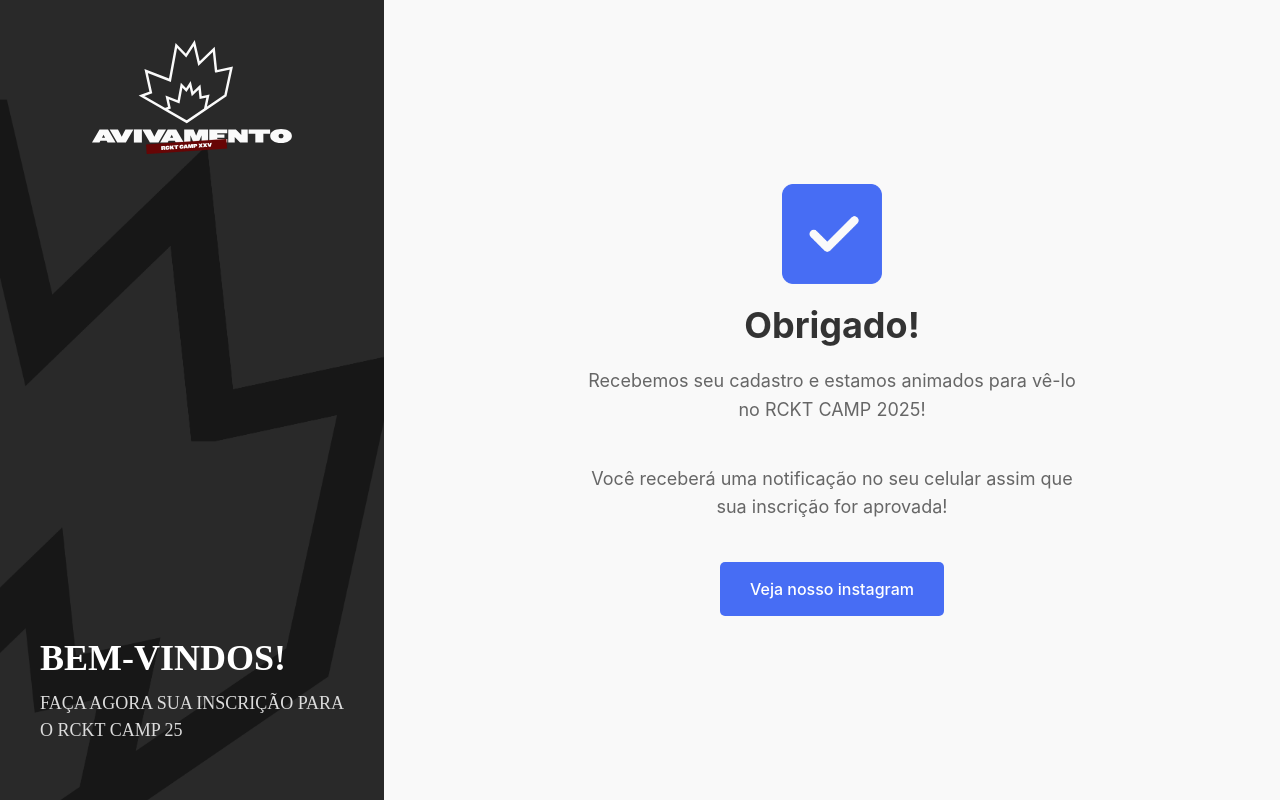
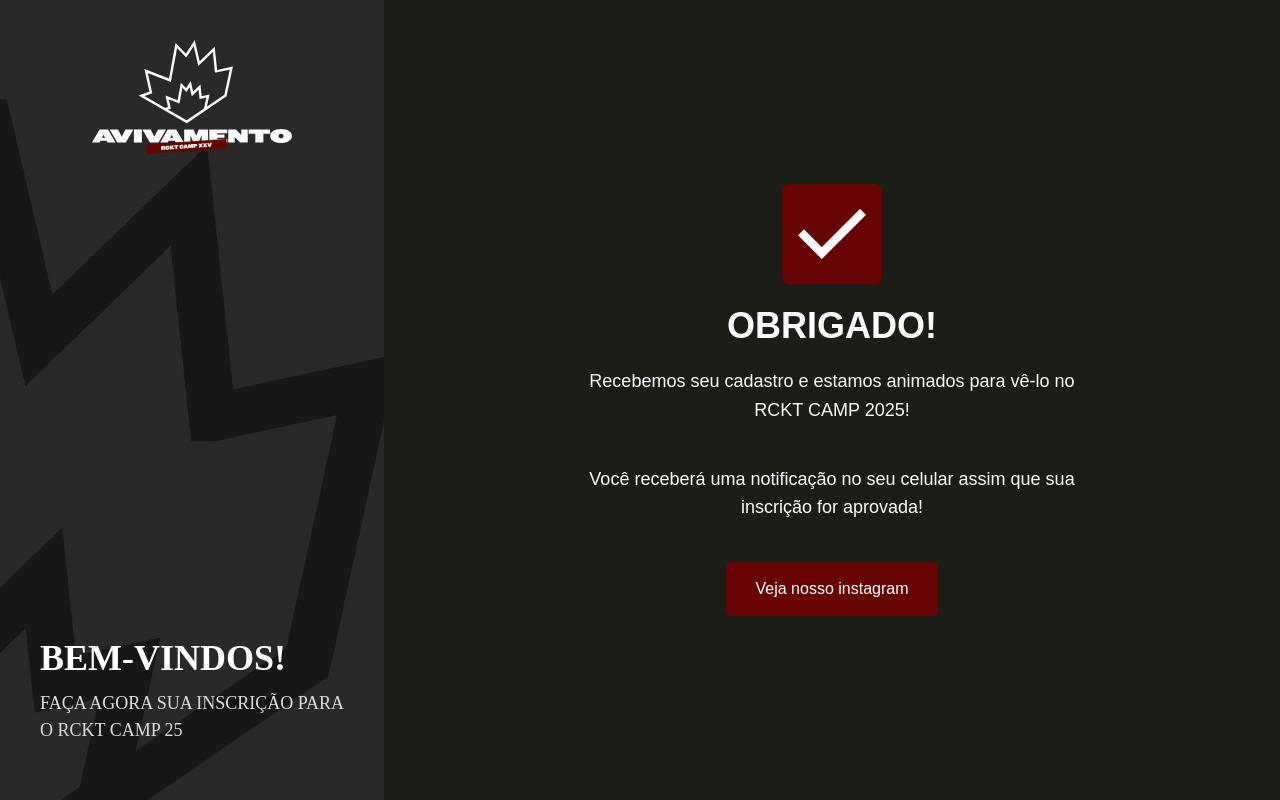
Before and after one commit to sperandiogu/forms-rocket, a React (Create React App) app: page /obrigado in a window 1280 px wide. Built offline with nearby package versions, Linux system fonts and the light colour scheme; a web font is replaced by a local one.

Commit message:
fix thanku page

```diff
--- a/src/style/ThankYou.css
+++ b/src/style/ThankYou.css
@@ -2,12 +2,13 @@
 .thank-you-container {
   display: flex;
   flex-direction: column;
-  justify-content: center; /* Espaça conteúdo principal e rodapé */
+  justify-content: center;
+  /* Espaça conteúdo principal e rodapé */
   align-items: center;
   width: 100%;
   padding: 40px;
-  background-color: #f9f9f9;
-  font-family: "Inter", sans-serif;
+  background-color: #1d1d18;
+  font-family: "owners", sans-serif;
   text-align: center;
 }
 
@@ -31,15 +32,16 @@
 /* Título */
 .thank-you-title {
   font-size: 36px;
-  font-weight: 700;
-  color: #333333;
+  font-weight: 900;
+  text-transform: uppercase;
+  color: #fafafa;
   margin-bottom: 20px;
 }
 
 /* Mensagem */
 .thank-you-message {
   font-size: 18px;
-  color: #666666;
+  color: #fafafa;
   line-height: 1.6;
   margin-bottom: 40px;
   max-width: 500px;
@@ -50,17 +52,22 @@
 .thank-you-button {
   display: inline-block;
   padding: 15px 30px;
-  background-color: #476DF4; /* Azul */
-  color: #ffffff; /* Texto branco */
+  background-color: #670505;
+  /* Azul */
+  color: #ffffff;
+  /* Texto branco */
   font-size: 16px;
   font-weight: 500;
-  text-decoration: none; /* Remove sublinhado */
+  text-decoration: none;
+  /* Remove sublinhado */
   border-radius: 5px;
-  transition: background-color 0.3s ease; /* Efeito ao passar o mouse */
+  transition: background-color 0.3s ease;
+  /* Efeito ao passar o mouse */
 }
 
 .thank-you-button:hover {
-  background-color: #2196f3; /* Azul mais escuro */
+  background-color: #2196f3;
+  /* Azul mais escuro */
 }
 
 /* Rodapé */
```
Also changed, not shown: public/imgs/success-icon.png, 1 other file (tests, documents, lock files or other folders).
